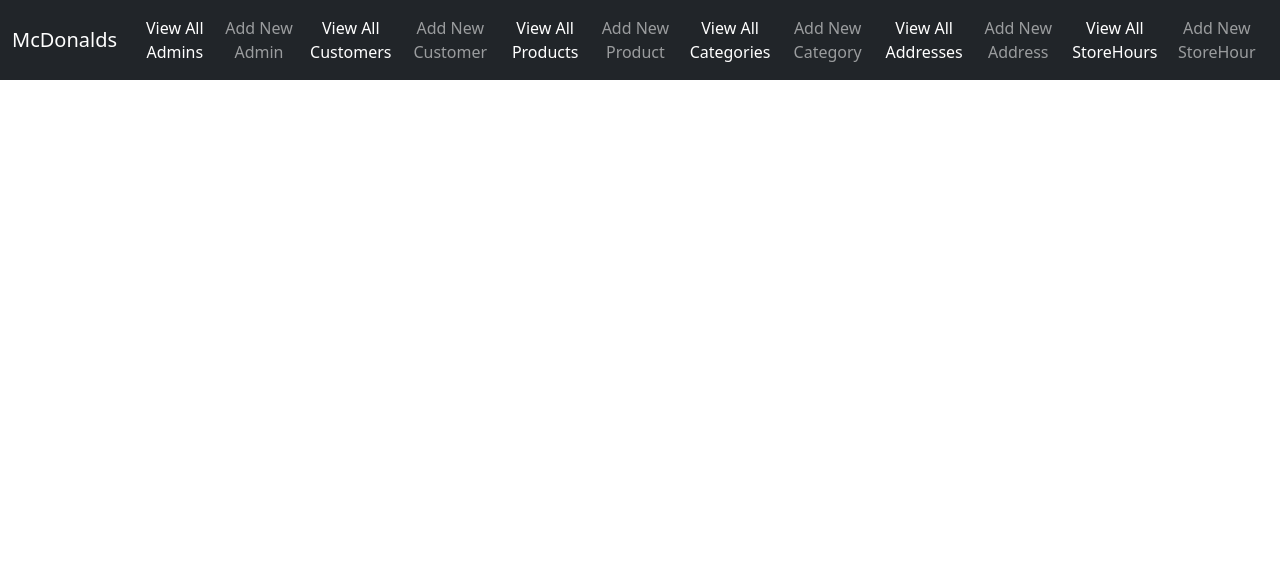
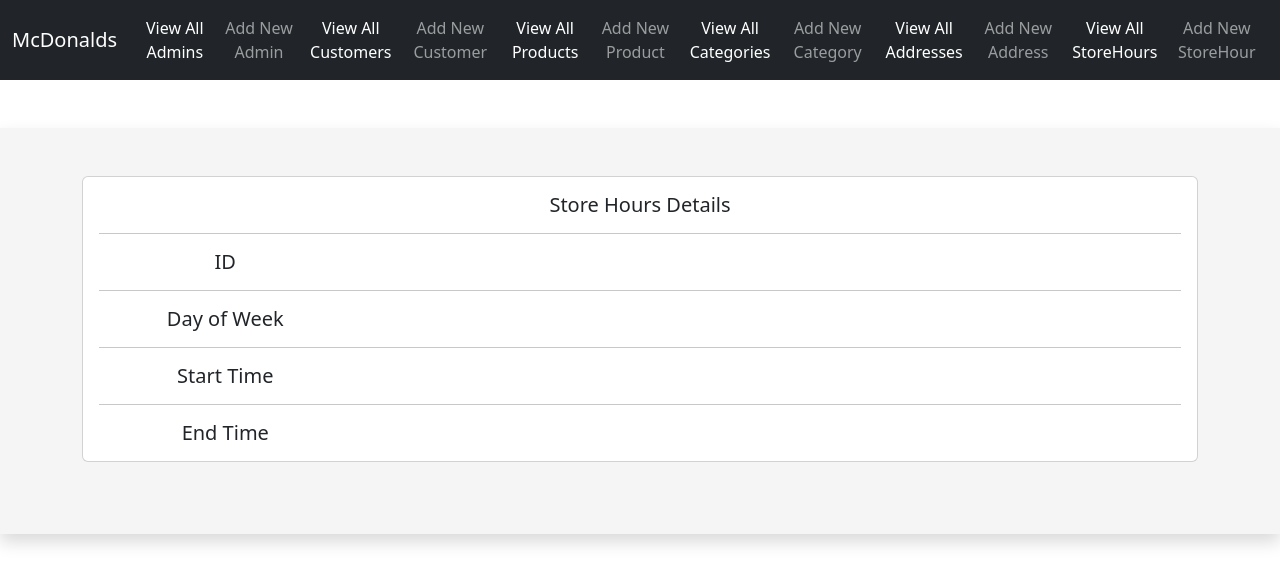
Before and after one commit to loresagaashi/food-ordering-app, a React (Create React App) app in the folder web-app/: page /storeHours-profile/1 in a window 1280 px wide. Shown: the top 584 px of the page. Built offline with nearby package versions, Linux system fonts and the light colour scheme; no server answers; the HTML template or start-up script is replaced by a standard one.

Commit message:
front-end updates

```diff
--- a/web-app/src/App.js
+++ b/web-app/src/App.js
@@ -32,6 +32,7 @@
 import CategoriesView from "./component/category/CategoriesView";
 import EditCategory from "./component/category/EditCategory";
 import CategoryProfile from "./component/category/CategoryProfile";
+import StoreHoursProfile from "./component/storeHours/StoreHoursProfile";
 
 function App() {
   return (
@@ -79,7 +80,7 @@
           <Route exact path="/view-storeHours" element={<StoreHoursViews />}></Route>
           <Route exact path="/add-storeHours" element={<AddStoreHours />}></Route>
           <Route exact path="/edit-storeHours/:id" element={<EditStoreHours />}></Route>
-          {/* <Route exact path="/storeHours-profile/:id" element={<StoreHoursProfile />}></Route> */}
+          <Route exact path="/storeHours-profile/:id" element={<StoreHoursProfile />}></Route>
         </Routes>
       </Router>
     </main>
--- a/web-app/src/component/address/AddressProfile.js
+++ b/web-app/src/component/address/AddressProfile.js
@@ -1,106 +1,71 @@
-import React, {useEffect, useState} from 'react';
+import React, { useEffect, useState } from "react";
+import { useParams } from "react-router-dom";
 import axios from "axios";
-import { Link,useNavigate,useParams } from "react-router-dom";
 
 const AddressProfile = () => {
-
-    const{id}=useParams();
-    const[address,setAddresses]=useState({
-        streetName:"",
-        city:"",
-        postalCode:"",
-        instructions:""
+    const { id } = useParams();
+    const [address, setAddress] = useState({
+        streetName: "",
+        city: "",
+        postalCode: "",
+        instructions: ""
     });
 
-    useEffect(() =>{
-        loadAddresses();
+    useEffect(() => {
+        loadAddress();
     }, []);
 
-	const loadAddresses = async () => {
-		const result = await axios.get(
-			`http://localhost:8080/addresses/address/${id}`
-		 );
-		 setAddresses(result.data);
+    const loadAddress = async () => {
+        try {
+            const result = await axios.get(`http://localhost:8080/addresses/address/${id}`);
+            setAddress(result.data);
+        } catch (error) {
+            console.error("Error loading address:", error);
+        }
     };
 
     return (
-    <section
-			className="shadow"
-			style={{ backgroundColor: "whitesmoke" }}>
+        <section className="shadow" style={{ backgroundColor: "whitesmoke" }}>
             <div className="container py-5">
                 <div className="row">
-					<div className="col-lg-3">
-						<div className="card mb-4">
-							<div className="card-body text-center">
-								<h5 className="my-3">
-									{`${address.streetName} ${address.city}`}
-								</h5>
-							</div>
-						</div>
-					</div>
-
-					<div className="col-lg-9">
+                    <div className="col-lg-12">
                         <div className="card mb-4">
                             <div className="card-body">
+                                <h5 className="card-title">Address Details</h5>
                                 <hr />
-
                                 <div className="row">
                                     <div className="col-sm-3">
-										<h5 className="mb-0">
-											Street Name
-										</h5>
+                                        <h5 className="mb-0">Street Name</h5>
                                     </div>
-
                                     <div className="col-sm-9">
-										<p className="text-muted mb-0">
-											{address.streetName}
-										</p>
-									</div>
-								</div>
-
-								<hr />
-
-								<div className="row">
-									<div className="col-sm-3">
-										<h5 className="mb-0">
-											City
-										</h5>
-									</div>
-
-									<div className="col-sm-9">
-										<p className="text-muted mb-0">
-											{address.city}
-										</p>
+                                        <p className="text-muted mb-0">{address.streetName}</p>
                                     </div>
                                 </div>
                                 <hr />
-
                                 <div className="row">
                                     <div className="col-sm-3">
-										<h5 className="mb-0">
-											Postal Code
-										</h5>
+                                        <h5 className="mb-0">City</h5>
                                     </div>
-
                                     <div className="col-sm-9">
-										<p className="text-muted mb-0">
-											{address.postalCode}
-										</p>
+                                        <p className="text-muted mb-0">{address.city}</p>
                                     </div>
                                 </div>
                                 <hr />
-
                                 <div className="row">
                                     <div className="col-sm-3">
-										<h5 className="mb-0">
-											Instructions
-										</h5>
+                                        <h5 className="mb-0">Postal Code</h5>
                                     </div>
-
                                     <div className="col-sm-9">
-										<p className="text-muted mb-0">
-											{address.instructions}
-										</p>
+                                        <p className="text-muted mb-0">{address.postalCode}</p>
+                                    </div>
+                                </div>
+                                <hr />
+                                <div className="row">
+                                    <div className="col-sm-3">
+                                        <h5 className="mb-0">Instructions</h5>
+                                    </div>
+                                    <div className="col-sm-9">
+                                        <p className="text-muted mb-0">{address.instructions}</p>
                                     </div>
                                 </div>
                             </div>
@@ -112,5 +77,4 @@
     );
 };
 
-
-export default AddressProfile
+export default AddressProfile;
--- a/web-app/src/component/storeHours/StoreHoursProfile.js
+++ b/web-app/src/component/storeHours/StoreHoursProfile.js
@@ -1,50 +1,80 @@
-// import React, { useEffect, useState } from "react";
-// import { useParams } from "react-router-dom";
-// import axios from "axios";
+import React, { useEffect, useState } from "react";
+import { useParams } from "react-router-dom";
+import axios from "axios";
 
-// const StoreHoursProfile = () => {
-//     const { id } = useParams();
-//     const [storeHours, setStoreHours] = useState({
-//         name: ''
-//     });
+const StoreHoursProfile = () => {
+    const { id } = useParams();
+    const [storeHours, setStoreHours] = useState({
+        id: '',
+        dayOfWeek: '',
+        startTime: '',
+        endTime: ''
+    });
 
-//     useEffect(() => {
-//         loadStoreHours();
-//     }, []);
+    useEffect(() => {
+        loadStoreHours();
+    }, []);
 
-//     const loadStoreHours = async () => {
-//         try {
-//             const result = await axios.get(`http://localhost:8080/storehours/storeHours/${id}`);
-//             setStoreHours(result.data);
-//         } catch (error) {
-//             console.error("Error loading store hour:", error);
-//         }
-//     };
+    const loadStoreHours = async () => {
+        try {
+            const result = await axios.get(`http://localhost:8080/storeHours/storeHour/${id}`);
+            setStoreHours(result.data);
+        } catch (error) {
+            console.error("Error loading store hour:", error);
+        }
+    };
 
-//     return (
-//         <section className="shadow" style={{ backgroundColor: "whitesmoke" }}>
-//             <div className="container py-5">
-//                 <div className="row">
-//                     <div className="col-lg-12">
-//                         <div className="card mb-4">
-//                             <div className="card-body">
-//                                 <h5 className="card-title">Store Hours Details</h5>
-//                                 <hr />
-//                                 <div className="row">
-//                                     <div className="col-sm-3">
-//                                         <h5 className="mb-0">Name</h5>
-//                                     </div>
-//                                     <div className="col-sm-9">
-//                                         <p className="text-muted mb-0">{storeHours.name}</p>
-//                                     </div>
-//                                 </div>
-//                             </div>
-//                         </div>
-//                     </div>
-//                 </div>
-//             </div>
-//         </section>
-//     );
-// };
+    return (
+        <section className="shadow" style={{ backgroundColor: "whitesmoke" }}>
+            <div className="container py-5">
+                <div className="row">
+                    <div className="col-lg-12">
+                        <div className="card mb-4">
+                            <div className="card-body">
+                                <h5 className="card-title">Store Hours Details</h5>
+                                <hr />
+                                <div className="row">
+                                    <div className="col-sm-3">
+                                        <h5 className="mb-0">ID</h5>
+                                    </div>
+                                    <div className="col-sm-9">
+                                        <p className="text-muted mb-0">{storeHours.id}</p>
+                                    </div>
+                                </div>
+                                <hr />
+                                <div className="row">
+                                    <div className="col-sm-3">
+                                        <h5 className="mb-0">Day of Week</h5>
+                                    </div>
+                                    <div className="col-sm-9">
+                                        <p className="text-muted mb-0">{storeHours.dayOfWeek}</p>
+                                    </div>
+                                </div>
+                                <hr />
+                                <div className="row">
+                                    <div className="col-sm-3">
+                                        <h5 className="mb-0">Start Time</h5>
+                                    </div>
+                                    <div className="col-sm-9">
+                                        <p className="text-muted mb-0">{storeHours.startTime}</p>
+                                    </div>
+                                </div>
+                                <hr />
+                                <div className="row">
+                                    <div className="col-sm-3">
+                                        <h5 className="mb-0">End Time</h5>
+                                    </div>
+                                    <div className="col-sm-9">
+                                        <p className="text-muted mb-0">{storeHours.endTime}</p>
+                                    </div>
+                                </div>
+                            </div>
+                        </div>
+                    </div>
+                </div>
+            </div>
+        </section>
+    );
+};
 
-// export default StoreHoursProfile;
+export default StoreHoursProfile;
--- a/web-app/src/component/storeHours/StoreHoursViews.js
+++ b/web-app/src/component/storeHours/StoreHoursViews.js
@@ -63,14 +63,14 @@
                 <td>{storeHours.dayOfWeek}</td>
                 <td>{storeHours.startTime}</td>
                 <td>{storeHours.endTime}</td>
-                {/* <td className="mx-2">
+                <td className="mx-2">
                   <Link
                     to={`/storeHours-profile/${storeHours.id}`}
                     className="btn btn-info"
                   >
                     View
                   </Link>
-                </td> */}
+                </td>
                 <td className="mx-2">
                   <Link
                     to={`/edit-storeHours/${storeHours.id}`}
```
Lines whose indentation alone changed are shown as unchanged.
